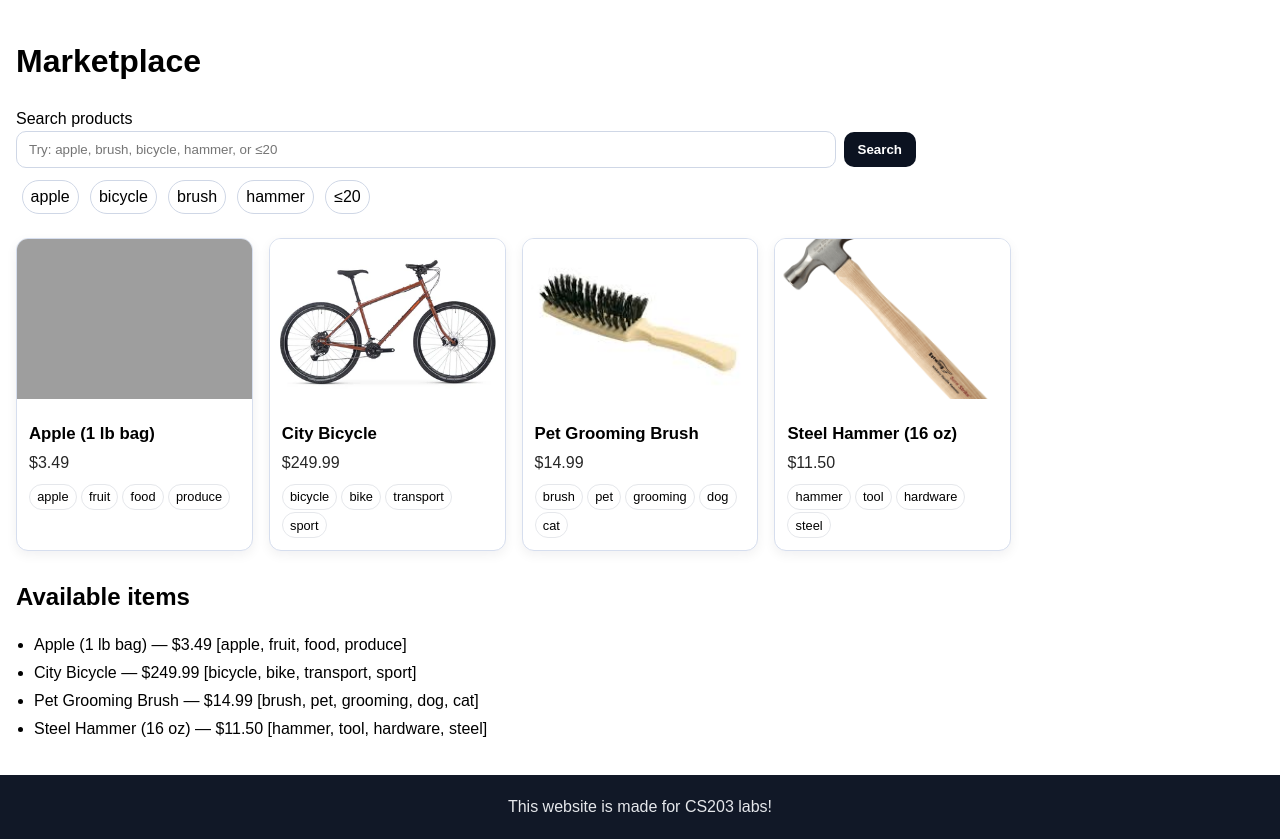
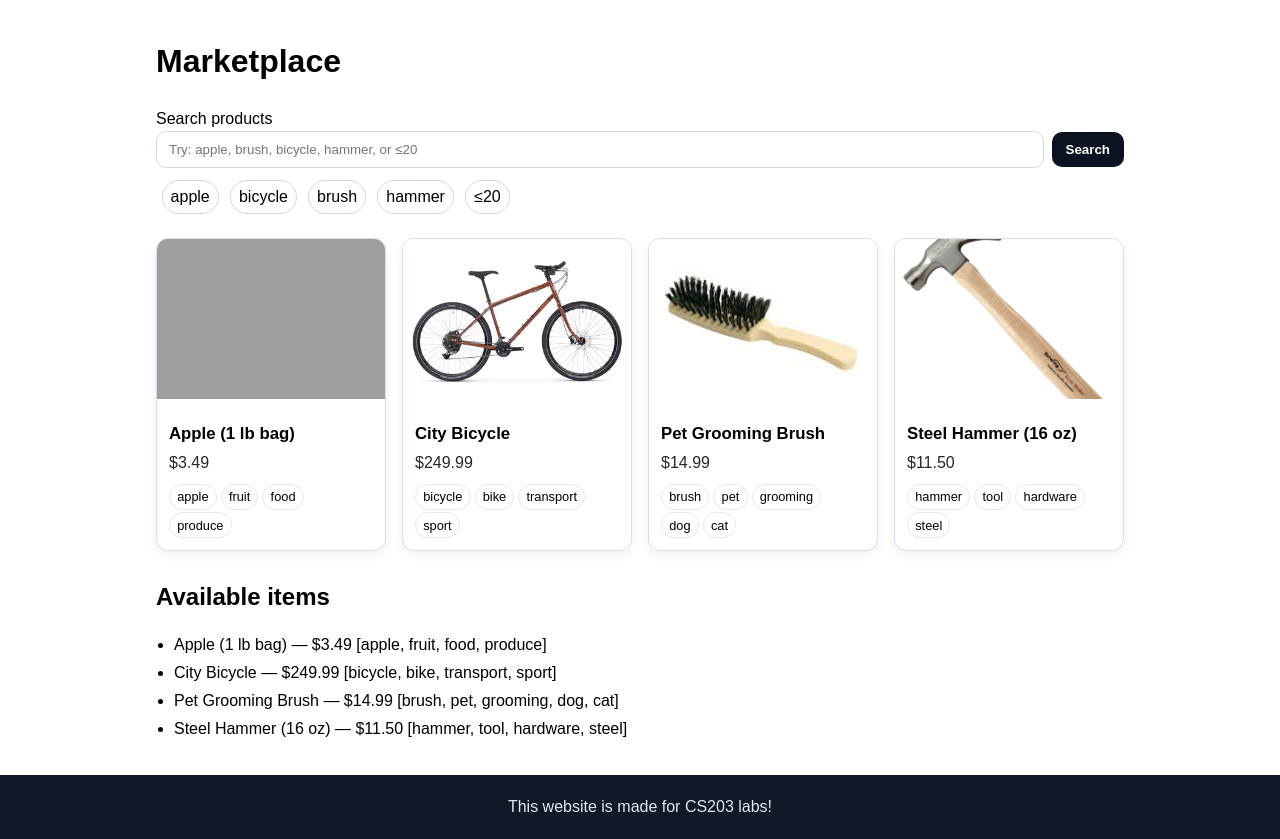
Before and after one commit to VelcroSpoon/VelcroSpoon.github.io, a PHP site: page /marketplace.php in a window 1280 px wide. Shown: the part 77-916 px from the top of the page. Run offline with PHP 8.4, Linux system fonts and the light colour scheme; grey boxes are pictures that could not be loaded.

Commit message:
fixed a lot of bugs and issues and optimized some stuff here and there

```diff
--- a/my_site/index.php
+++ b/my_site/index.php
@@ -1,5 +1,5 @@
 <?php
-// Show PHP errors while you fix things locally. Remove later.
+
 ini_set('display_errors', 1);
 error_reporting(E_ALL);
 ?>
@@ -10,10 +10,10 @@ error_reporting(E_ALL);
   <title>Simon Grondin</title>
   <meta name="author" content="Simon Grondin">
   <meta name="viewport" content="width=device-width, initial-scale=1">
-  <!-- RELATIVE path so it works in a subfolder -->
+
   <link rel="stylesheet" href="my_style.css">
   <style>
-    /* Keep nav above the slideshow; prevents hamburger from being hidden */
+
     .site-nav { position: sticky; top: 0; z-index: 1000; }
     .slideshow { margin-top: 12px; }
     #slide-prev, #slide-next { z-index: 10; }
--- a/my_site/marketplace.js
+++ b/my_site/marketplace.js
@@ -1,4 +1,3 @@
-// marketplace.js — searchable marketplace with your real items
 
 const INVENTORY = [
   { id: 101, name: "Apple (1 lb bag)",     price: 3.49,   tags: ["apple","fruit","food","produce"], img: "images/apple.webp" },
--- a/my_site/marketplace.php
+++ b/my_site/marketplace.php
@@ -6,41 +6,145 @@
   <title>Marketplace</title>
   <meta name="viewport" content="width=device-width, initial-scale=1">
   <link rel="stylesheet" href="my_style.css">
-  <!-- load script AFTER markup -->
-  <script src="marketplace.js" defer></script>
+  <style>
+    /* page-local styles so it still looks good even if CSS cache is stale */
+    .mp-wrap{max-width:1000px;margin:0 auto;}
+    .mp-row{display:flex;gap:8px;align-items:center;flex-wrap:wrap;}
+    .mp-input{flex:1 1 340px;padding:10px 12px;border:1px solid #cfd7e6;border-radius:10px;}
+    .mp-btn{padding:10px 14px;border:0;border-radius:10px;background:#0b1220;color:#fff;font-weight:600;cursor:pointer;}
+    .mp-chip{display:inline-block;margin:.25rem .35rem;padding:.25rem .5rem;border:1px solid #cfd7e6;border-radius:999px;cursor:pointer;background:#fff}
+    .mp-grid{display:grid;grid-template-columns:repeat(auto-fill,minmax(220px,1fr));gap:16px;}
+    .mp-card{border:1px solid #d6deee;border-radius:12px;overflow:hidden;background:#fff;box-shadow:0 4px 12px rgba(11,18,32,0.06)}
+    .mp-card img{width:100%;height:160px;object-fit:cover;}
+    .mp-card h3{margin:.2rem 0 .3rem 0;font-size:1.05rem;}
+    .mp-tag{display:inline-block;margin:.15rem .25rem 0 0;padding:.15rem .45rem;border:1px solid #e5e7eb;border-radius:999px;font-size:.8rem}
+  </style>
 </head>
 <body>
   <?php include_once 'nav.php'; ?>
 
-  <main class="body_wrapper">
+  <main class="body_wrapper mp-wrap">
     <h1>Marketplace</h1>
 
-    <!-- Search bar + button + helper chips -->
-    <section style="max-width:900px;margin:12px 0 20px 0;">
+    <section style="margin:12px 0 20px 0;">
       <label for="mp-q" class="sr-only">Search products</label>
-      <div style="display:flex;gap:8px;align-items:center;flex-wrap:wrap;">
-        <input id="mp-q" type="text" placeholder="Try: apple, brush, bicycle, hammer, or ≤20"
-               style="flex:1 1 340px;padding:10px 12px;border:1px solid #cfd7e6;border-radius:10px;">
-        <button id="mp-btn" type="button"
-                style="padding:10px 14px;border:0;border-radius:10px;background:#0b1220;color:#fff;font-weight:600;cursor:pointer;">
-          Search
-        </button>
+      <div class="mp-row">
+        <input id="mp-q" class="mp-input" type="text"
+               placeholder="Try: apple, brush, bicycle, hammer, or ≤20">
+        <button id="mp-btn" type="button" class="mp-btn">Search</button>
       </div>
       <div id="mp-suggestions" style="margin-top:8px;"></div>
     </section>
 
-    <!-- Results grid -->
     <section>
       <div id="mp-list" aria-live="polite"></div>
     </section>
 
-    <!-- Visible inventory list to click/filter -->
-    <section style="margin-top:28px;max-width:900px;">
+    <section style="margin-top:28px;">
       <h2 style="margin-bottom:8px;">Available items</h2>
       <ul id="mp-ul" style="padding-left:18px;line-height:1.75;"></ul>
     </section>
   </main>
 
   <?php include_once 'footer.php'; ?>
+
+  <!-- Inline JS (removes any path/caching issues) -->
+  <script>
+  (function(){
+    const INVENTORY = [
+      { id: 101, name: "Apple (1 lb bag)",     price: 3.49,   tags: ["apple","fruit","food","produce"], img: "images/apple.webp" },
+      { id: 102, name: "City Bicycle",         price: 249.99, tags: ["bicycle","bike","transport","sport"], img: "images/bicycle.webp" },
+      { id: 103, name: "Pet Grooming Brush",   price: 14.99,  tags: ["brush","pet","grooming","dog","cat"], img: "images/brush.jpg" },
+      { id: 104, name: "Steel Hammer (16 oz)", price: 11.50,  tags: ["hammer","tool","hardware","steel"],  img: "images/hammer.png" }
+    ];
+
+    const $q   = document.getElementById('mp-q');
+    const $btn = document.getElementById('mp-btn');
+    const $sug = document.getElementById('mp-suggestions');
+    const $grid= document.getElementById('mp-list');
+    const $ul  = document.getElementById('mp-ul');
+
+    // Safe HTML
+    const esc = s => String(s).replace(/[&<>"']/g, m => ({'&':'&amp;','<':'&lt;','>':'&gt;','"':'&quot;',"'":'&#39;'}[m]));
+
+    function renderPlainList(items){
+      $ul.innerHTML = '';
+      items.forEach(it=>{
+        const li = document.createElement('li');
+        li.textContent = `${it.name} — $${it.price.toFixed(2)} [${it.tags.join(', ')}]`;
+        li.style.cursor = 'pointer';
+        li.addEventListener('click', ()=>{
+          $q.value = it.tags[0] || it.name.split(' ')[0];
+          handleSearch();
+          window.scrollTo({ top: 0, behavior: 'smooth' });
+        });
+        $ul.appendChild(li);
+      });
+    }
+
+    function renderCards(items){
+      if (!items.length){
+        $grid.className = ''; // remove grid styles
+        $grid.innerHTML = '<p>No items match your search.</p>';
+        return;
+      }
+      $grid.className = 'mp-grid';
+      $grid.innerHTML = items.map(it => `
+        <article class="mp-card">
+          <img src="${esc(it.img)}" alt="${esc(it.name)}"
+               onerror="this.src='images/bird.png'; this.style.objectFit='contain';">
+          <div style="padding:.75rem;">
+            <h3>${esc(it.name)}</h3>
+            <div style="opacity:.85;margin:.15rem 0;">$${it.price.toFixed(2)}</div>
+            <div style="margin-top:.4rem;">
+              ${it.tags.map(t=>`<span class="mp-tag">${esc(t)}</span>`).join('')}
+            </div>
+          </div>
+        </article>
+      `).join('');
+    }
+
+    function handleSearch(){
+      const raw = ($q.value || '').trim().toLowerCase();
+      let data = [...INVENTORY];
+
+      if (raw){
+        const m = raw.match(/^(?:≤|<=|<)\s*(\d+(?:\.\d+)?)/);
+        if (m){
+          const cap = parseFloat(m[1]);
+          data = data.filter(x => x.price <= cap);
+        } else {
+          data = data.filter(x =>
+            x.name.toLowerCase().includes(raw) ||
+            x.tags.some(t => t.includes(raw))
+          );
+        }
+      }
+      renderCards(data);
+    }
+
+    // chips
+    (function buildChips(){
+      const chipWords = ["apple", "bicycle", "brush", "hammer", "≤20"];
+      $sug.innerHTML = '';
+      chipWords.forEach(word=>{
+        const chip = document.createElement('span');
+        chip.className = 'mp-chip';
+        chip.dataset.q = word;
+        chip.textContent = word;
+        chip.addEventListener('click', ()=>{ $q.value = word; handleSearch(); });
+        $sug.appendChild(chip);
+      });
+    })();
+
+    // interactions
+    $btn.addEventListener('click', handleSearch);
+    $q.addEventListener('keydown', e => { if (e.key === 'Enter'){ e.preventDefault(); handleSearch(); }});
+
+    // initial render
+    renderCards(INVENTORY);
+    renderPlainList(INVENTORY);
+  })();
+  </script>
 </body>
 </html>
--- a/my_site/my_form.php
+++ b/my_site/my_form.php
@@ -17,7 +17,7 @@ error_reporting(E_ALL);
   <main class="body_wrapper">
     <h1>Which type of student are you?</h1>
 
-    <!-- IMPORTANT: action is relative, method is GET -->
+
     <form id="quiz-form" action="quiz_verification.php" method="get">
       <fieldset>
         <legend>Tell us about you</legend>
--- a/my_site/nav.php
+++ b/my_site/nav.php
@@ -1,9 +1,7 @@
 <?php
-// nav.php
-// Don't start a session here — config.php already did.
 $u = $_SESSION['username'] ?? ($_COOKIE['todo-username'] ?? null);
 
-// Simple “current page” marker
+
 $current = basename(parse_url($_SERVER['REQUEST_URI'], PHP_URL_PATH) ?: '');
 function active($file) {
   global $current;
@@ -40,7 +38,7 @@ function active($file) {
   <button id="hamburger" class="hamburger" aria-expanded="false" aria-controls="navmenu">☰</button>
 </nav>
 <script>
-  // Small JS to toggle hamburger + mobile dropdown click
+
   (function(){
     const btn = document.getElementById('hamburger');
     const links = document.querySelector('.nav-links');
@@ -53,7 +51,7 @@ function active($file) {
     document.querySelectorAll('.dropdown .dropbtn').forEach(b=>{
       b.addEventListener('click', (e)=>{
         const menu = b.parentElement.querySelector('.dropdown-content');
-        if (getComputedStyle(menu).position === 'static') { // mobile mode
+        if (getComputedStyle(menu).position === 'static') {
           e.preventDefault();
           menu.classList.toggle('open');
         }
--- a/my_site/slideshow.js
+++ b/my_site/slideshow.js
@@ -1,4 +1,4 @@
-// Part 2 - image carousel
+
 let current_slide = 0;
 
 function showSlide(n) {
@@ -6,7 +6,7 @@ function showSlide(n) {
   if (slides.length === 0) return;
 
   const total = slides.length;
-  // wrap around (so last -> first, first -> last)
+
   current_slide = (n + total) % total;
 
   slides.forEach((slide, i) => {
--- a/my_site/to-do.php
+++ b/my_site/to-do.php
@@ -1,5 +1,4 @@
 <?php
-// to-do.php — must be protected
 require_once __DIR__ . '/includes/config.php';
 
 if (!is_logged_in()) {
```
Also changed, not shown: my_site/includes/config.php (+7 -8 lines), my_site/login.php (+7 -8 lines), my_site/my_style.css (+12 -12 lines), my_site/quiz_verification.php (+3 -4 lines).
